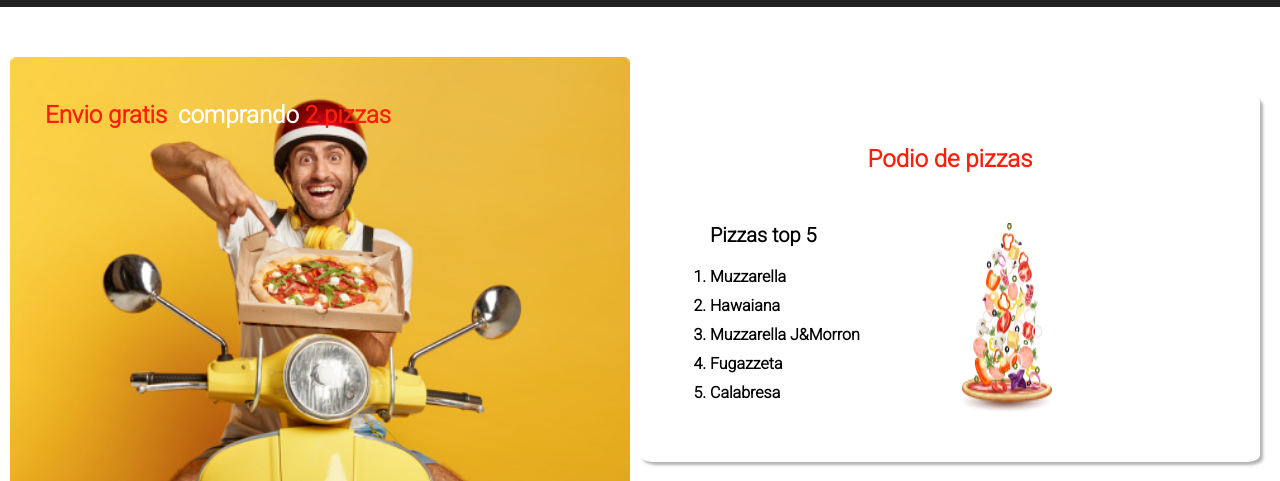
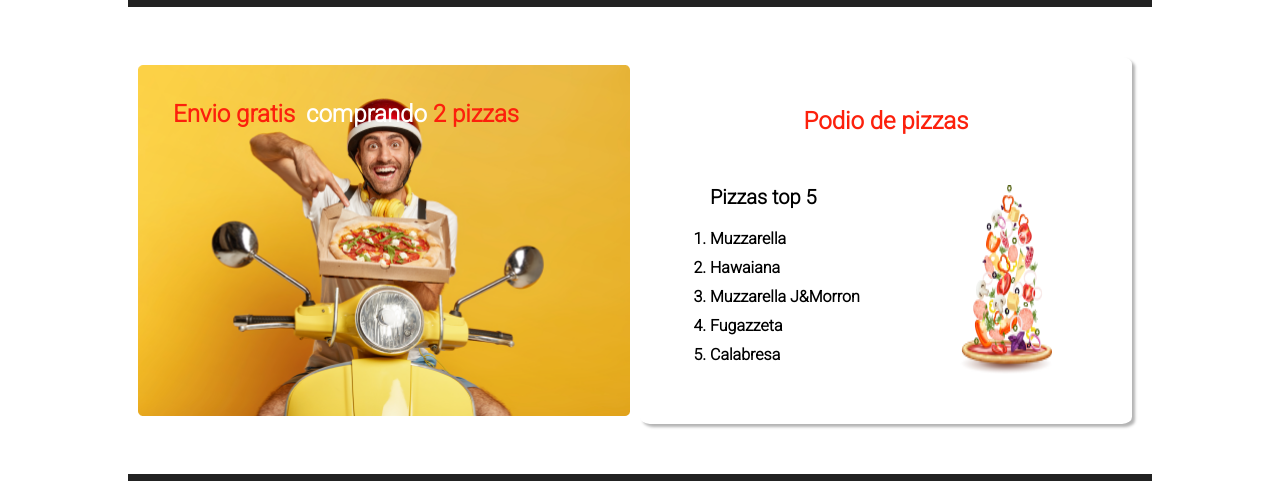
Before and after one commit to jennymunera/clase8Front_pizza.github.io, a plain HTML site: page index.html in a window 1280 px wide. Shown: the part 127-608 px from the top of the page. Drawn offline with Linux system fonts and the light colour scheme; a web font is replaced by a local one.

Commit message:
file correction
reupload file style.css

```diff
--- a/css/style.css
+++ b/css/style.css
@@ -6,6 +6,13 @@
     box-sizing: border-box;
     font-family: 'Roboto', sans-serif;
 
+}
+
+body {
+    max-width: 1024px;
+    max-height: 768px;
+    margin: 0 auto; /* Centra el contenido si la pantalla es más grande */
+    overflow: auto; /* Agrega desplazamiento si el contenido es más grande que el tamaño máximo */
 }
 
 header{
```
